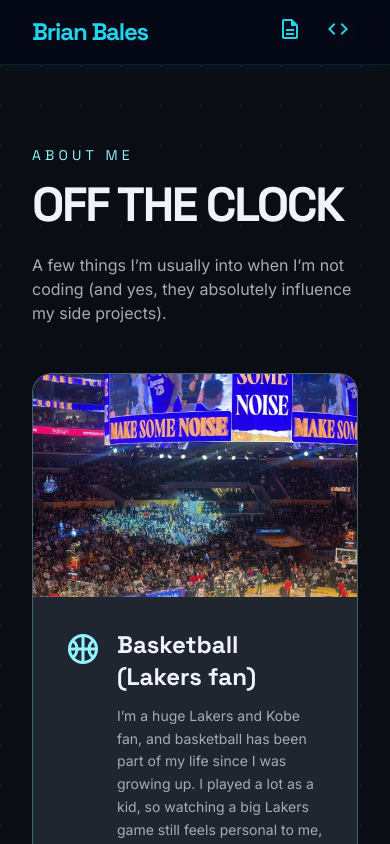
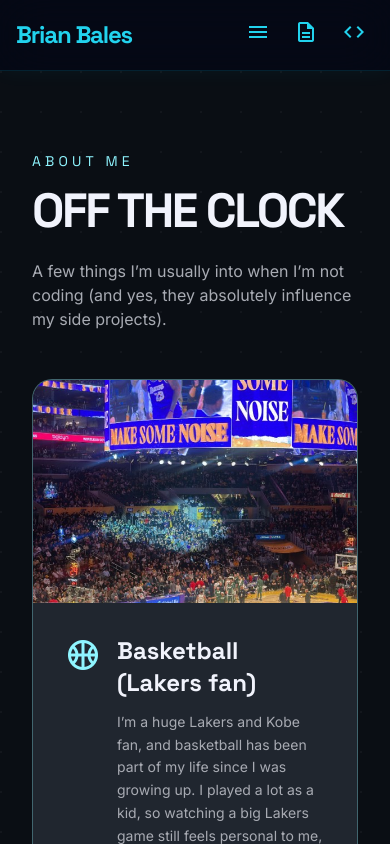
Before and after one commit to brianbales99/Personal-Portfolio, a React (Vite) app in the folder site/: page /about in a window 390 px wide. Shown: the top 844 px of the page. Built offline with nearby package versions, Linux system fonts and the light colour scheme.

Commit message:
phone changes

```diff
--- a/site/src/components/SiteNav.tsx
+++ b/site/src/components/SiteNav.tsx
@@ -1,3 +1,4 @@
+import { useState } from "react";
 import { Link, NavLink } from "react-router-dom";
 import { site } from "../content/site";
 
@@ -7,12 +8,19 @@ const linkClass = ({ isActive }: { isActive: boolean }) =>
     : "text-slate-400 hover:text-cyan-300 transition-colors";
 
 export function SiteNav() {
+  const [mobileOpen, setMobileOpen] = useState(false);
+
+  const mobileLinkClass =
+    "block rounded-lg border border-transparent px-3 py-2 font-headline text-sm tracking-tight text-slate-200 transition-colors hover:border-cyan-500/20 hover:bg-cyan-500/10 hover:text-cyan-300";
+
   return (
     <header className="sticky top-0 z-50 w-full border-b border-cyan-500/15 bg-slate-950/60 shadow-[0_0_20px_rgba(0,240,255,0.05)] backdrop-blur-xl">
-      <nav className="mx-auto flex max-w-screen-2xl items-center justify-between px-8 py-4">
+      <nav className="mx-auto max-w-screen-2xl px-4 py-3 md:px-8 md:py-4">
+        <div className="flex items-center justify-between">
         <Link
           to="/"
           className="font-headline text-2xl font-bold tracking-tighter text-cyan-400"
+          onClick={() => setMobileOpen(false)}
         >
           {site.navBrand}
         </Link>
@@ -31,6 +39,16 @@ export function SiteNav() {
           </NavLink>
         </div>
         <div className="flex items-center gap-2 md:gap-4">
+          <button
+            type="button"
+            className="rounded-lg p-2 text-cyan-400 transition-all duration-300 hover:bg-cyan-500/10 hover:text-cyan-300 active:scale-95 md:hidden"
+            onClick={() => setMobileOpen((v) => !v)}
+            aria-label={mobileOpen ? "Close menu" : "Open menu"}
+          >
+            <span className="material-symbols-outlined">
+              {mobileOpen ? "close" : "menu"}
+            </span>
+          </button>
           <div className="relative">
             <a
               href={site.resume.publicPath}
@@ -59,6 +77,43 @@ export function SiteNav() {
             </a>
           </div>
         </div>
+        </div>
+
+        {mobileOpen ? (
+          <div className="mt-3 rounded-stitch-lg border border-cyan-500/15 bg-slate-950/95 p-3 md:hidden">
+            <div className="grid grid-cols-2 gap-2">
+              <NavLink
+                to="/"
+                end
+                className={mobileLinkClass}
+                onClick={() => setMobileOpen(false)}
+              >
+                Home
+              </NavLink>
+              <NavLink
+                to="/projects"
+                className={mobileLinkClass}
+                onClick={() => setMobileOpen(false)}
+              >
+                Projects
+              </NavLink>
+              <NavLink
+                to="/publications"
+                className={mobileLinkClass}
+                onClick={() => setMobileOpen(false)}
+              >
+                Publications
+              </NavLink>
+              <NavLink
+                to="/about"
+                className={mobileLinkClass}
+                onClick={() => setMobileOpen(false)}
+              >
+                About Me
+              </NavLink>
+            </div>
+          </div>
+        ) : null}
       </nav>
     </header>
   );
```
